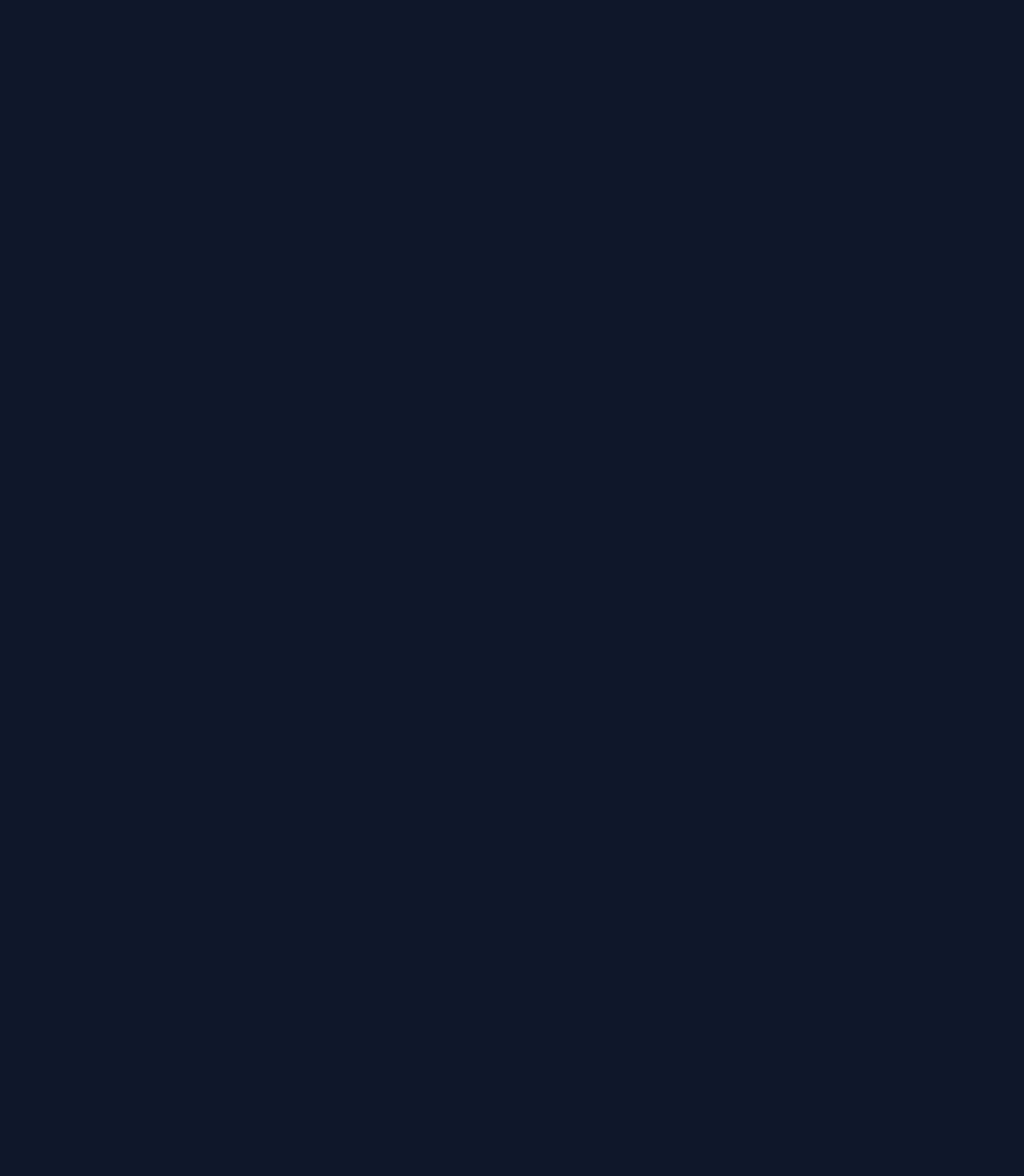
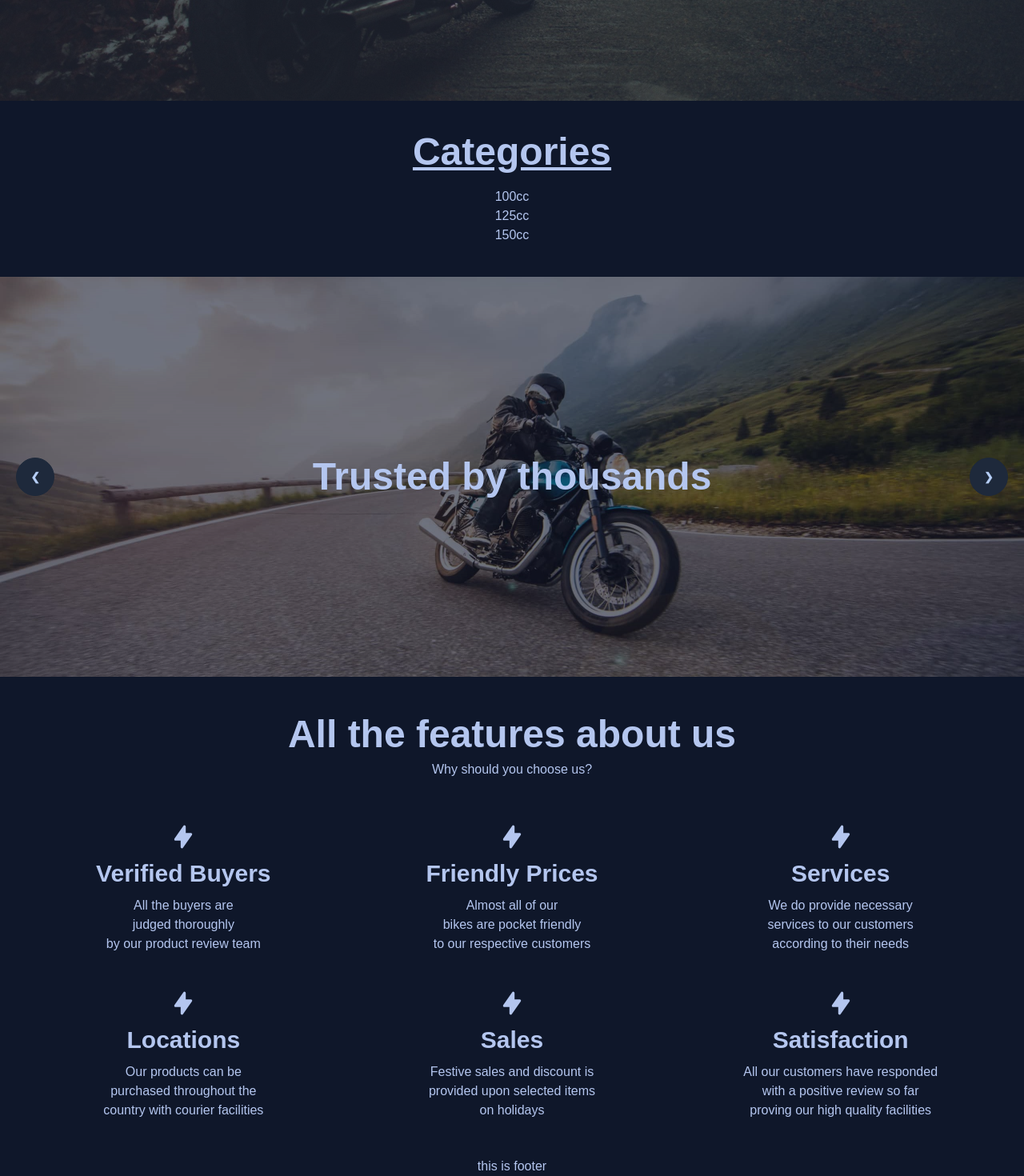
Before and after one commit to rubayetseason/motohub-client, a React (Create React App) app: page / in a window 1280 px wide. Shown: the part 538-2008 px from the top of the page at 80% size. Before the commit the page ends 800 px from the top, so only its background shows below. Built offline with nearby package versions, Linux system fonts and the light colour scheme.

Commit message:
home section almost done

```diff
--- a/src/components/pages/Home/Home.js
+++ b/src/components/pages/Home/Home.js
@@ -1,11 +1,226 @@
-import React from 'react';
+import React from "react";
+import "./home.css";
+import { ImArrowRight2 } from "react-icons/im";
+import { Link } from "react-router-dom";
+import banner1 from "../../../assets/banner/banner-1.jpg";
+import banner2 from "../../../assets/banner/banner-2.jpg";
+import banner3 from "../../../assets/banner/banner-3.jpg";
 
 const Home = () => {
-    return (
-        <div>
-            this is home
+  return (
+    <div>
+      <section className="mb-10">
+        <div className="hero min-h-[600px] bg-bike">
+          <div className="hero-overlay bg-opacity-60"></div>
+          <div className="hero-content text-center text-neutral-content">
+            <div className="max-w-md">
+              <h1 className="mb-5 text-5xl font-bold">Welcome to Motohub</h1>
+              <h1 className="mb-5 text-2xl font-bold">
+                Garade for your next motorbike
+              </h1>
+              <p className="mb-5">
+                A virtual used motorbikes' trading center where your next bike
+                is waiting for you
+              </p>
+              <Link to="/allproducts">
+                <button className="btn btn-primary font-bold">
+                  Get Started &nbsp; <ImArrowRight2 />
+                </button>
+              </Link>
+            </div>
+          </div>
         </div>
-    );
+      </section>
+      <section className="catagories-container my-10">
+        <h1 className="text-5xl font-bold underline my-5">Categories</h1>
+        <h1>100cc</h1>
+        <h1>125cc</h1>
+        <h1>150cc</h1>
+      </section>
+      <section className="carousel-section">
+        <div className="carousel w-full h-[500px]">
+          <div id="slide1" className="carousel-item relative w-full">
+            <img
+              src={banner1}
+              className="w-full opacity-40 object-cover"
+              alt=""
+            />
+            <div className="absolute flex justify-between transform -translate-y-1/2 left-5 right-5 top-1/2">
+              <a href="#slide3" className="btn btn-circle">
+                ❮
+              </a>
+              <h1 className="text-5xl font-bold">Trusted by thousands</h1>
+              <a href="#slide2" className="btn btn-circle">
+                ❯
+              </a>
+            </div>
+          </div>
+          <div id="slide2" className="carousel-item relative w-full">
+            <img
+              src={banner2}
+              className="w-full opacity-40 object-cover"
+              alt=""
+            />
+            <div className="absolute flex justify-between transform -translate-y-1/2 left-5 right-5 top-1/2">
+              <a href="#slide1" className="btn btn-circle">
+                ❮
+              </a>
+              <h1 className="text-4xl font-bold">
+                Verified buyers and sellers around Asia
+              </h1>
+              <a href="#slide3" className="btn btn-circle">
+                ❯
+              </a>
+            </div>
+          </div>
+          <div id="slide3" className="carousel-item relative w-full">
+            <img
+              src={banner3}
+              className="w-full opacity-40 object-cover"
+              alt=""
+            />
+            <div className="absolute flex justify-between transform -translate-y-1/2 left-5 right-5 top-1/2">
+              <a href="#slide2" className="btn btn-circle">
+                ❮
+              </a>
+              <h1 className="text-5xl font-bold">Find your bike here & ride</h1>
+              <a href="#slide1" className="btn btn-circle">
+                ❯
+              </a>
+            </div>
+          </div>
+        </div>
+      </section>
+      <section className="m-4 md:m-8 dark:bg-gray-800 dark:text-gray-100">
+        <div className="container mx-auto p-4 my-6 space-y-2 text-center">
+          <h2 className="text-5xl font-bold">All the features about us</h2>
+          <p className="dark:text-gray-400">Why should you choose us?</p>
+        </div>
+        <div className="container mx-auto grid justify-center gap-4 sm:grid-cols-2 lg:grid-cols-3">
+          <div className="flex flex-col items-center p-4">
+            <svg
+              xmlns="http://www.w3.org/2000/svg"
+              viewBox="0 0 20 20"
+              fill="currentColor"
+              className="w-8 h-8 dark:text-sky-400"
+            >
+              <path
+                fillRule="evenodd"
+                d="M11.3 1.046A1 1 0 0112 2v5h4a1 1 0 01.82 1.573l-7 10A1 1 0 018 18v-5H4a1 1 0 01-.82-1.573l7-10a1 1 0 011.12-.38z"
+                clipRule="evenodd"
+              ></path>
+            </svg>
+            <h3 className="my-3 text-3xl font-semibold">Verified Buyers</h3>
+            <div className="space-y-1 leading-tight">
+              <p>All the buyers are</p>
+              <p>judged thoroughly</p>
+              <p>by our product review team</p>
+            </div>
+          </div>
+          <div className="flex flex-col items-center p-4">
+            <svg
+              xmlns="http://www.w3.org/2000/svg"
+              viewBox="0 0 20 20"
+              fill="currentColor"
+              className="w-8 h-8 dark:text-sky-400"
+            >
+              <path
+                fillRule="evenodd"
+                d="M11.3 1.046A1 1 0 0112 2v5h4a1 1 0 01.82 1.573l-7 10A1 1 0 018 18v-5H4a1 1 0 01-.82-1.573l7-10a1 1 0 011.12-.38z"
+                clipRule="evenodd"
+              ></path>
+            </svg>
+            <h3 className="my-3 text-3xl font-semibold">Friendly Prices</h3>
+            <div className="space-y-1 leading-tight">
+              <p>Almost all of our</p>
+              <p>bikes are pocket friendly</p>
+              <p>to our respective customers</p>
+            </div>
+          </div>
+          <div className="flex flex-col items-center p-4">
+            <svg
+              xmlns="http://www.w3.org/2000/svg"
+              viewBox="0 0 20 20"
+              fill="currentColor"
+              className="w-8 h-8 dark:text-sky-400"
+            >
+              <path
+                fillRule="evenodd"
+                d="M11.3 1.046A1 1 0 0112 2v5h4a1 1 0 01.82 1.573l-7 10A1 1 0 018 18v-5H4a1 1 0 01-.82-1.573l7-10a1 1 0 011.12-.38z"
+                clipRule="evenodd"
+              ></path>
+            </svg>
+            <h3 className="my-3 text-3xl font-semibold">Services</h3>
+            <div className="space-y-1 leading-tight">
+              <p>We do provide necessary</p>
+              <p>services to our customers</p>
+              <p>according to their needs</p>
+            </div>
+          </div>
+          <div className="flex flex-col items-center p-4">
+            <svg
+              xmlns="http://www.w3.org/2000/svg"
+              viewBox="0 0 20 20"
+              fill="currentColor"
+              className="w-8 h-8 dark:text-sky-400"
+            >
+              <path
+                fillRule="evenodd"
+                d="M11.3 1.046A1 1 0 0112 2v5h4a1 1 0 01.82 1.573l-7 10A1 1 0 018 18v-5H4a1 1 0 01-.82-1.573l7-10a1 1 0 011.12-.38z"
+                clipRule="evenodd"
+              ></path>
+            </svg>
+            <h3 className="my-3 text-3xl font-semibold">Locations</h3>
+            <div className="space-y-1 leading-tight">
+              <p>Our products can be</p>
+              <p>purchased throughout the</p>
+              <p>country with courier facilities</p>
+            </div>
+          </div>
+          <div className="flex flex-col items-center p-4">
+            <svg
+              xmlns="http://www.w3.org/2000/svg"
+              viewBox="0 0 20 20"
+              fill="currentColor"
+              className="w-8 h-8 dark:text-sky-400"
+            >
+              <path
+                fillRule="evenodd"
+                d="M11.3 1.046A1 1 0 0112 2v5h4a1 1 0 01.82 1.573l-7 10A1 1 0 018 18v-5H4a1 1 0 01-.82-1.573l7-10a1 1 0 011.12-.38z"
+                clipRule="evenodd"
+              ></path>
+            </svg>
+            <h3 className="my-3 text-3xl font-semibold">Sales</h3>
+            <div className="space-y-1 leading-tight">
+              <p>Festive sales and discount is</p>
+              <p>provided upon selected items</p>
+              <p>on holidays</p>
+            </div>
+          </div>
+          <div className="flex flex-col items-center p-4">
+            <svg
+              xmlns="http://www.w3.org/2000/svg"
+              viewBox="0 0 20 20"
+              fill="currentColor"
+              className="w-8 h-8 dark:text-sky-400"
+            >
+              <path
+                fillRule="evenodd"
+                d="M11.3 1.046A1 1 0 0112 2v5h4a1 1 0 01.82 1.573l-7 10A1 1 0 018 18v-5H4a1 1 0 01-.82-1.573l7-10a1 1 0 011.12-.38z"
+                clipRule="evenodd"
+              ></path>
+            </svg>
+            <h3 className="my-3 text-3xl font-semibold">Satisfaction</h3>
+            <div className="space-y-1 leading-tight">
+              <p>All our customers have responded</p>
+              <p>with a positive review so far</p>
+              <p>proving our high quality facilities</p>
+            </div>
+          </div>
+        </div>
+      </section>
+    </div>
+  );
 };
 
 export default Home;
--- /dev/null
+++ b/src/components/pages/Home/home.css
@@ -0,0 +1,4 @@
+.bg-bike {
+background-image: url('../../../assets/bike.jpg');
+object-fit: cover;
+}
--- a/src/index.css
+++ b/src/index.css
@@ -2,11 +2,11 @@
 @tailwind components;
 @tailwind utilities;
 
+@import url('https://fonts.googleapis.com/css2?family=Montserrat:wght@100;200;300;400;500;600;700;800;900&display=swap');
+
 body {
   margin: 0;
-  font-family: -apple-system, BlinkMacSystemFont, 'Segoe UI', 'Roboto', 'Oxygen',
-    'Ubuntu', 'Cantarell', 'Fira Sans', 'Droid Sans', 'Helvetica Neue',
-    sans-serif;
+  font-family: 'Montserrat', sans-serif;
   -webkit-font-smoothing: antialiased;
   -moz-osx-font-smoothing: grayscale;
 }
```
Also changed, not shown: src/assets/bike.jpg (added).
